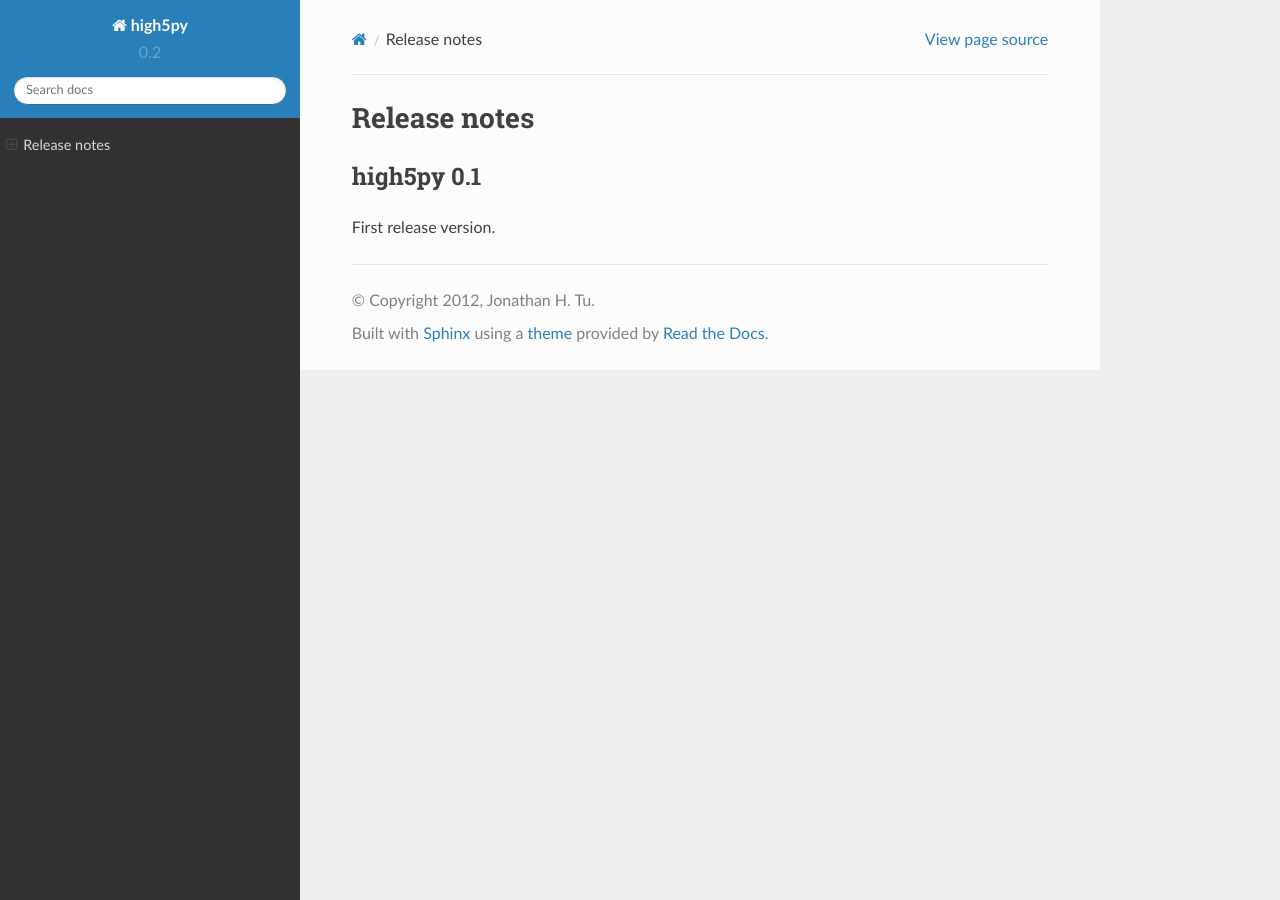
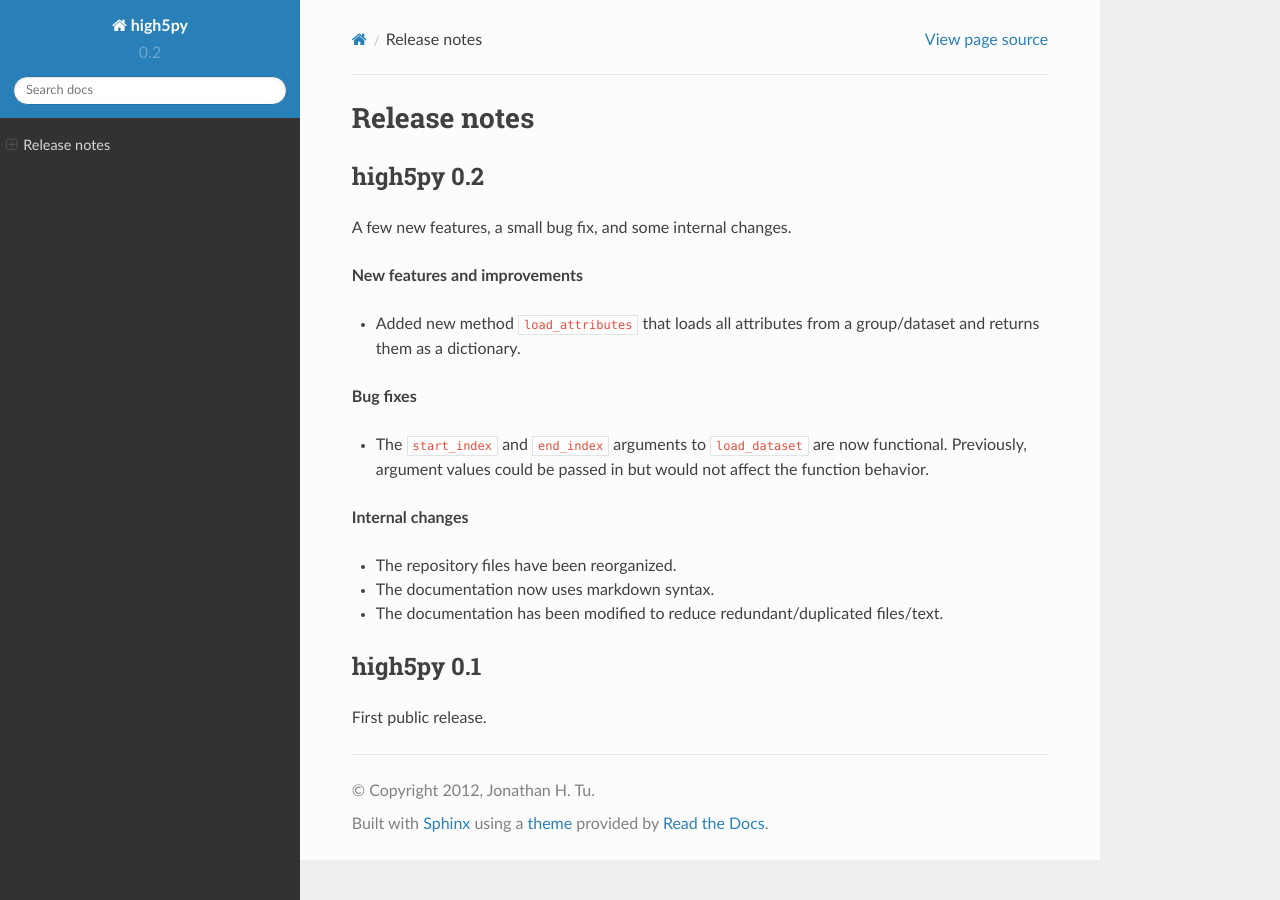
Before and after one commit to jhtu/high5py, a Sphinx documentation site: the page built from docs/release.md, in a window 1280 px wide. Built offline with Sphinx 7.4.7 and the Read the Docs theme 2.0.0, drawn with Linux system fonts in a browser that asks for light colours; formulas are drawn with MathJax 3.

Commit message:
Updated release notes.

```diff
--- a/docs/release.md
+++ b/docs/release.md
@@ -1,5 +1,25 @@
 # Release notes
+
+## high5py 0.2
+
+A few new features, a small bug fix, and some internal changes.
+
+**New features and improvements**
+
+- Added new method `load_attributes` that loads all attributes from a group/dataset and returns them as a dictionary.
+
+**Bug fixes**
+
+- The `start_index` and `end_index` arguments to `load_dataset` are now functional.  Previously, argument values could be passed in but would not affect the function behavior.
+
+**Internal changes**
+
+- The repository files have been reorganized.
+
+- The documentation now uses markdown syntax.
+
+- The documentation has been modified to reduce redundant/duplicated files/text.
 
 ## high5py 0.1
 
-First release version.
+First public release.
```
